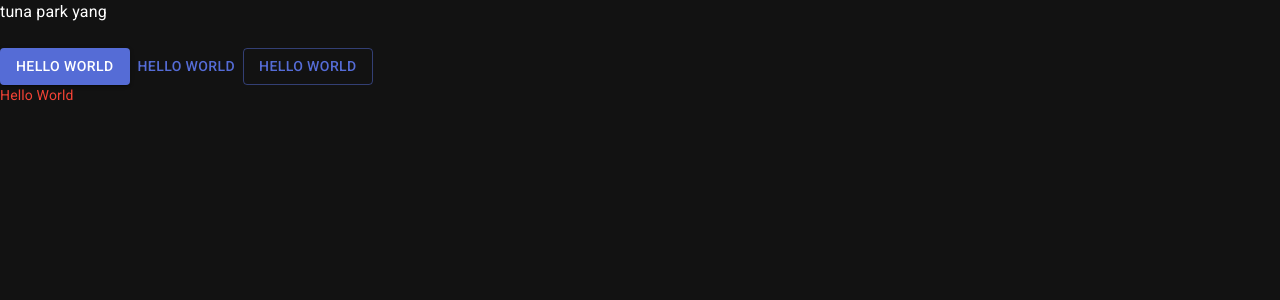
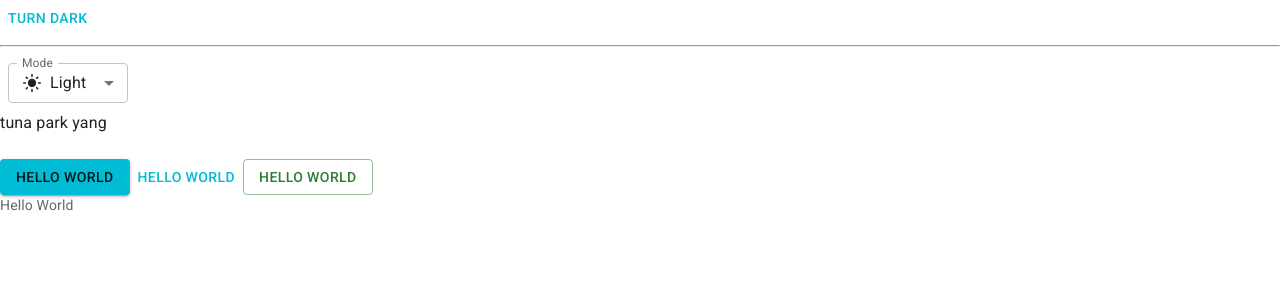
Before and after one commit to chickenstudy/trello-web-tpy, a React (Vite) app: page / in a window 1280 px wide. Shown: the top 300 px of the page. Built offline with nearby package versions, Linux system fonts and the light colour scheme.

Commit message:
drak_light

```diff
--- a/src/App.jsx
+++ b/src/App.jsx
@@ -1,12 +1,81 @@
-import { Button, Typography } from "@mui/material";
+import {
+  Box,
+  Button,
+  FormControl,
+  InputLabel,
+  MenuItem,
+  Select,
+  Typography,
+} from "@mui/material";
+import LightModeIcon from "@mui/icons-material/LightMode";
+import DarkModeIcon from "@mui/icons-material/DarkMode";
+import SettingsBrightnessIcon from "@mui/icons-material/SettingsBrightness";
+
+import { useColorScheme } from "@mui/material/styles";
+
+function ModeSelect() {
+  const { mode, setMode } = useColorScheme();
+
+  const handleChange = (event) => {
+    setMode(event.target.value);
+  };
+
+  return (
+    <FormControl sx={{ m: 1, minWidth: 120 }} size="small">
+      <InputLabel id="label-select-dark-light-mode">Mode</InputLabel>
+      <Select
+        labelId="label-select-dark-light-mode"
+        id="select-dark-light-mode"
+        value={mode}
+        label="Mode"
+        onChange={handleChange}
+      >
+        <MenuItem value="light">
+          <div style={{ display: "flex", alignItems: "center", gap: "8px" }}>
+            <LightModeIcon fontSize="small" /> Light
+          </div>
+        </MenuItem>
+        <MenuItem value="dark">
+          <Box sx={{ display: "flex", alignItems: "center", gap: 1 }}>
+            <DarkModeIcon fontSize="small" /> Dark
+          </Box>
+        </MenuItem>
+        <MenuItem value="system">
+          <Box sx={{ display: "flex", alignItems: "center", gap: 1 }}>
+            <SettingsBrightnessIcon fontSize="small" /> System
+          </Box>
+        </MenuItem>
+      </Select>
+    </FormControl>
+  );
+}
+// luu dark or light mode vao local storage
+function ModeToggle() {
+  const { mode, setMode } = useColorScheme();
+  return (
+    <Button
+      onClick={() => {
+        setMode(mode === "light" ? "dark" : "light");
+      }}
+    >
+      {mode === "light" ? "Turn dark" : "Turn light"}
+    </Button>
+  );
+}
 function App() {
   return (
     <>
+      <ModeToggle />
+      <hr />
+      <ModeSelect />
+      <br />
       <div>tuna park yang</div>
       <br />
       <Button variant="contained">Hello World</Button>
       <Button variant="text">Hello World</Button>
-      <Button variant="outlined">Hello World</Button>
+      <Button variant="outlined" color="success">
+        Hello World
+      </Button>
 
       <Typography variant="body2" color="text.secondary">
         Hello World
--- a/src/main.jsx
+++ b/src/main.jsx
@@ -2,14 +2,14 @@
 import ReactDOM from "react-dom/client";
 import App from "./App.jsx";
 import CssBaseline from "@mui/material/CssBaseline";
-import { ThemeProvider } from "@mui/material/styles";
 import theme from "./theme.js";
+import { Experimental_CssVarsProvider as CssVarsProvider } from "@mui/material/styles";
 
 ReactDOM.createRoot(document.getElementById("root")).render(
   <React.StrictMode>
-    <ThemeProvider theme={theme}>
+    <CssVarsProvider theme={theme}>
       <CssBaseline />
       <App />
-    </ThemeProvider>
+    </CssVarsProvider>
   </React.StrictMode>
 );
--- a/src/theme.js
+++ b/src/theme.js
@@ -1,21 +1,34 @@
-import { createTheme } from "@mui/material";
-import { red } from "@mui/material/colors";
+import { experimental_extendTheme as extendTheme } from "@mui/material/styles";
+import { cyan, deepOrange, orange, pink, red } from "@mui/material/colors";
 
 // create a theme instance
-const theme = createTheme({
+const theme = extendTheme({
+  colorSchemes: {
+    light: {
       palette: {
-    mode: "dark", // default is light
         primary: {
-      main: "#556cd6",
+          main: cyan[500],
         },
         secondary: {
-      main: "#19857b",
+          main: deepOrange[500],
         },
         error: {
           main: red.A400,
         },
-    text: {
-      secondary: red[500],
+      },
+    },
+    dark: {
+      palette: {
+        primary: {
+          main: pink[400],
+        },
+        secondary: {
+          main: orange[500],
+        },
+        error: {
+          main: red.A400,
+        },
+      },
     },
   },
 });
```
Lines whose indentation alone changed are shown as unchanged.
